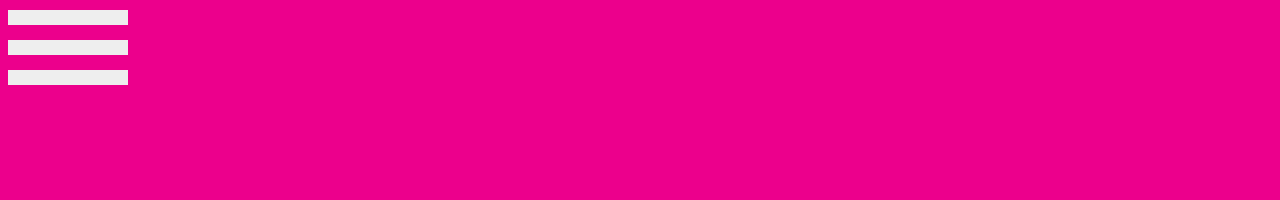
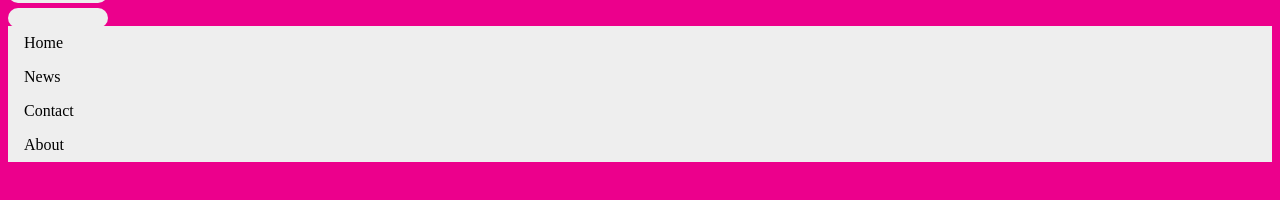
Before and after one commit to apbonillab/prueba1, a website: page public/index.html in a window 1280 px wide. Drawn offline with Linux system fonts and the light colour scheme.

Commit message:
Add transition animations

```diff
--- a/gruntfile.js
+++ b/gruntfile.js
@@ -7,11 +7,10 @@ module.exports = function (grunt) {
         includeSource: {
             options: {
                 basePath: 'public/',
-                baseUrl: 'public/',
             },
             dev: {
                 files: {
-                    'index.html': 'index.html'
+                    'public/index.html': 'public/index.html'
                 }
             }
 
--- a/public/index.html
+++ b/public/index.html
@@ -7,13 +7,31 @@
 </head>
 
 <body>
-  <!--<h1>Hello.</h1>-->
-  <a href="#menu" class="box-shadow-menu">
-  </a>
-  <a id="nav-toggle" href="#"><span></span>
-  </a>
-  <!-- include: "type": "js", "files": ["/js/**/*.js"], "basePath": ""-->
-
+  <div id="container">
+    <a id="nav-toggle" href="#">
+      <span></span>
+    </a>
+    <div id="animated-in">
+      <ul class="topnav">
+        <li>
+          <a href="#home">Home</a>
+        </li>
+        <li>
+          <a href="#news">News</a>
+        </li>
+        <li>
+          <a href="#contact">Contact</a>
+        </li>
+        <li>
+          <a href="#about">About</a>
+        </li>
+      </ul>
+    </div>
+  </div>
+  <!-- include: "type": "js", "files": ["js/**/*.js"]-->
+  <script src="js/Item.js"></script>
+  <script src="js/request/ItemsRequest.js"></script>
+  <script src="js/ui/nav-tootle.js"></script>
   <!-- /include -->
 </body>
 
--- a/public/styles/main.css
+++ b/public/styles/main.css
@@ -1,5 +1,6 @@
 @import "fonts.css";
 @import "box-shadow-menu.css";
+@import "nav-toogle.css";
 body {
   background: #ec008c;
   color: #fff;
--- a/public/styles/nav-toogle.css
+++ b/public/styles/nav-toogle.css
@@ -1,23 +1,24 @@
-#nav-toggle { position: absolute; left: 50%; top: 50%; }
-
-#nav-toggle { cursor: pointer; padding: 10px 35px 16px 0px; }
+/*#nav-toggle { position: absolute; left: 5px; top: 5px; }*/
+#nav-toggle {
+    cursor: pointer;
+    padding: 10px 35px 16px 0px;
+}
 #nav-toggle span, #nav-toggle span:before, #nav-toggle span:after {
   cursor: pointer;
-  border-radius: 1px;
-  height: 5px;
-  width: 35px;
-  background: white;
+  border-radius: 20px;
+  height: 20px;
+  width: 100px;
+  background: #eee;
   position: absolute;
   display: block;
   content: '';
 }
 #nav-toggle span:before {
-  top: -10px;
+  top: -25px;
 }
 #nav-toggle span:after {
-  bottom: -10px;
+  bottom: -25px;
 }
-
 #nav-toggle span, #nav-toggle span:before, #nav-toggle span:after {
   transition: all 500ms ease-in-out;
 }
@@ -25,7 +26,7 @@
   background-color: transparent;
 }
 #nav-toggle.active span:before, #nav-toggle.active span:after {
-  top: 0;
+  top: 0px;
 }
 #nav-toggle.active span:before {
   transform: rotate(45deg);
@@ -33,3 +34,64 @@
 #nav-toggle.active span:after {
   transform: rotate(-45deg);
 }
+
+ul {
+    list-style-type: none;
+    margin: 0;
+    padding: 0;
+    width: 100%;
+    background-color: #eee;
+}
+
+li a {
+    display: block;
+    color: #000;
+    padding: 8px 0 8px 16px;
+    text-decoration: none;
+}
+
+/* Change the link color on hover */
+li a:hover {
+    background-color: #555;
+    color: #eee;
+}
+
+#animated-in {
+    position: relative;
+    -webkit-animation-name: animation-in; /* Chrome, Safari, Opera */
+    -webkit-animation-duration: 1s; /* Chrome, Safari, Opera */
+    animation-name: animation-in;
+    animation-duration: 1s;
+}
+
+#animated-out {
+    position: relative;
+    -webkit-animation-name: animation-out; /* Chrome, Safari, Opera */
+    -webkit-animation-duration: 1s; /* Chrome, Safari, Opera */
+    animation-name: animation-out;
+    animation-duration: 1s;
+    left:-150%;
+}
+
+/* Chrome, Safari, Opera */
+@-webkit-keyframes animation-in {
+    0%      {left:-100%}
+    100%    {left:0%}
+}
+
+/* Standard syntax */
+@keyframes animation-in {
+    0%      {left:-100%}
+    100%    {left:0%}
+}
+
+@-webkit-keyframes animation-out {
+    0%      {left:0%}
+    100%    {left:-150%}
+}
+
+/* Standard syntax */
+@keyframes animation-out {
+    0%      {left:0%}
+    100%    {left:-150%}
+}
```
